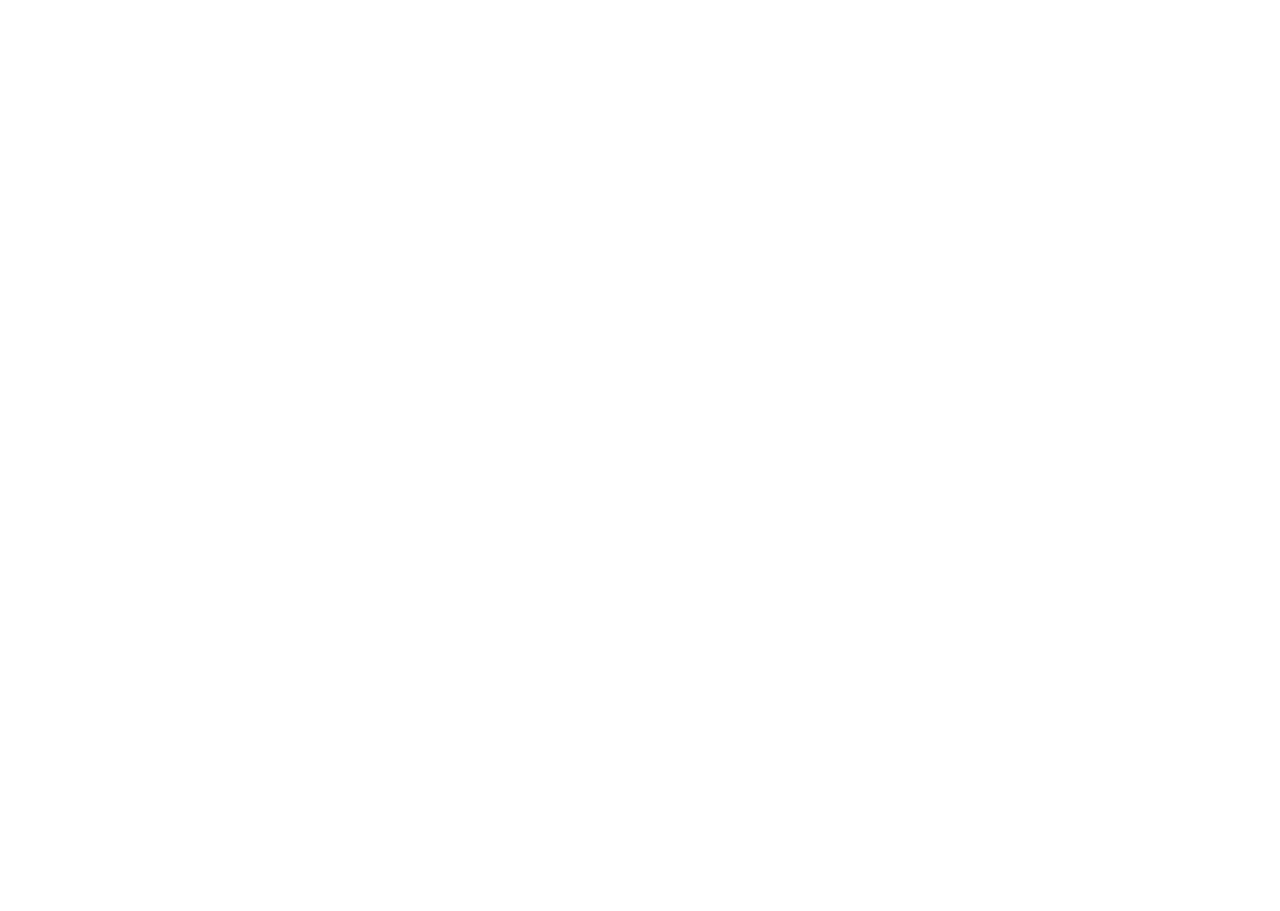
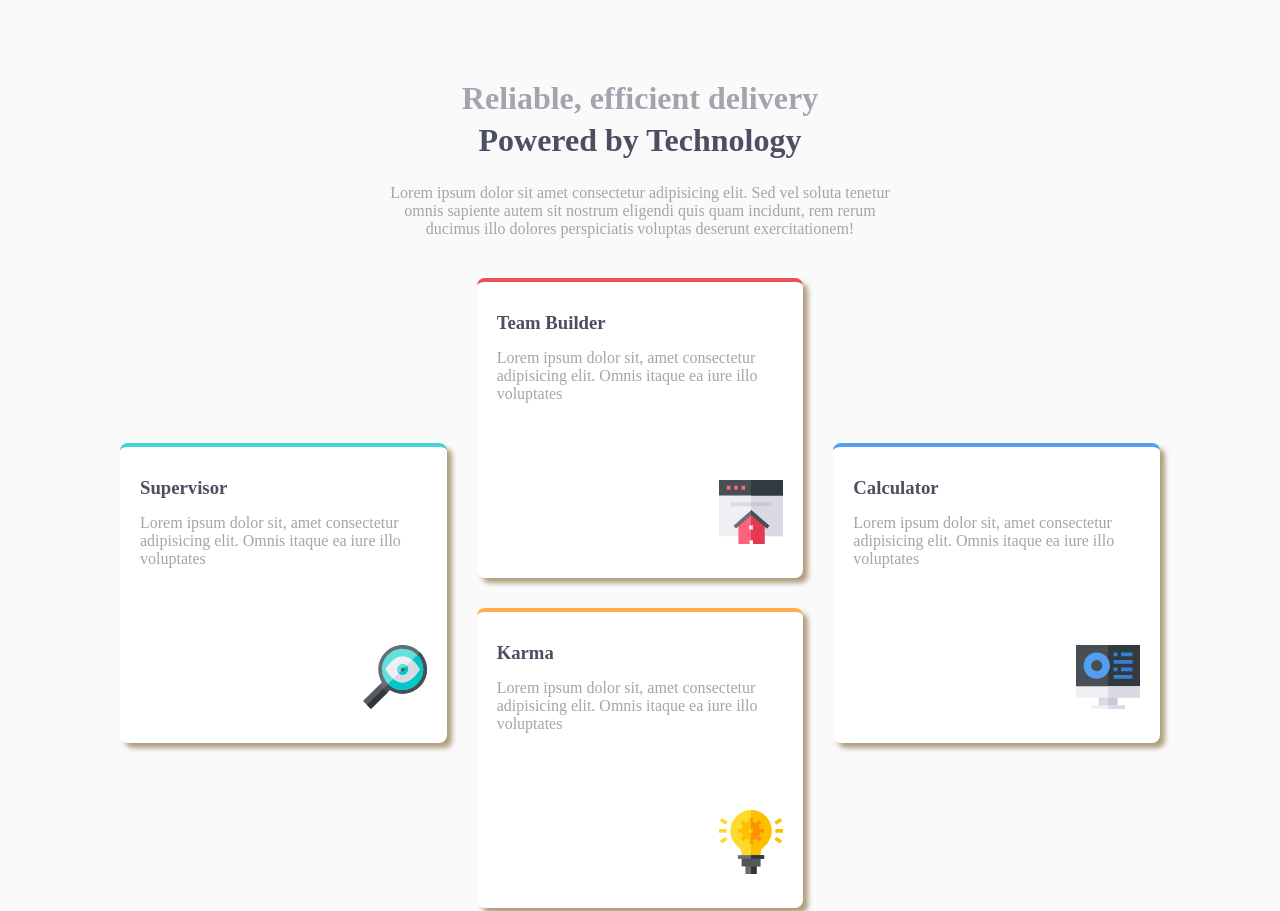
Before and after one commit to elenstep/test-224, a plain HTML site: page index.html in a window 1280 px wide. Shown: the top 911 px of the page. Before the commit the page ends 800 px from the top, so only its background shows below. Drawn offline with Linux system fonts and the light colour scheme.

Commit message:
feat: add desktop design

```diff
--- a/index.html
+++ b/index.html
@@ -8,6 +8,50 @@
     <link rel="stylesheet" href="style.css">
 </head>
 <body>
-
+<div class="page-wrapper">
+<div class="header-wrapper">
+    <header class="header">
+        <h2 class="heading-light">Reliable, efficient delivery</h2>
+        <h2 class="heading-dark">Powered by Technology</h2>
+    <p class="header-paragraph">Lorem ipsum dolor sit amet consectetur adipisicing elit. Sed vel soluta tenetur omnis sapiente autem sit nostrum eligendi quis quam incidunt, rem rerum ducimus illo dolores perspiciatis voluptas deserunt exercitationem!</p>
+    </header>
+</div>
+<main class="main">
+    <div class="article-wrapper">
+        <article class="article article-cyan">
+            <h3 class="article-heading">Supervisor</h3>
+            <p class="article-paragraph">Lorem ipsum dolor sit, amet consectetur adipisicing elit. Omnis itaque ea iure illo voluptates </p>
+            <div class="article-image">
+                <img src="images/icon-supervisor.svg">
+            </div>
+        </article>
+    </div>
+    <div class="article-wrapper">
+        <article class="article article-red">
+            <h3 class="article-heading">Team Builder</h3>
+            <p class="article-paragraph">Lorem ipsum dolor sit, amet consectetur adipisicing elit. Omnis itaque ea iure illo voluptates </p>
+            <div class="article-image">
+                <img src="images/icon-team-builder.svg">
+            </div>
+        </article>
+        <article class="article article-orange">
+            <h3 class="article-heading">Karma</h3>
+            <p class="article-paragraph">Lorem ipsum dolor sit, amet consectetur adipisicing elit. Omnis itaque ea iure illo voluptates </p>
+            <div class="article-image">
+                <img src="images/icon-karma.svg">
+            </div>
+        </article>
+    </div>
+    <div class="article-wrapper">
+        <article class="article article-blue">
+        <h3 class="article-heading">Calculator</h3>
+        <p class="article-paragraph">Lorem ipsum dolor sit, amet consectetur adipisicing elit. Omnis itaque ea iure illo voluptates </p>
+        <div class="article-image">
+            <img src="images/icon-calculator.svg">
+        </div>
+        </article>
+    </div>
+</main>
+</div>
 </body>
 </html>
--- a/style.css
+++ b/style.css
@@ -1,4 +1,96 @@
 * {
     margin: 0;
     padding: 0;
+    box-sizing: border-box;
 }
+
+.page-wrapper {
+    background-color: hsl(0, 0%, 98%);
+    height: 100%;
+    width: 100vw;
+    padding: 80px 120px;
+}
+
+.heading-light {
+    color: hsl(229, 6%, 66%);
+    font-size: 32px;
+}
+.heading-dark {
+    color:  hsl(234, 12%, 34%);
+    font-size: 32px;
+ padding-top: 5px;
+}
+
+.header-paragraph {
+    color: hsl(229, 6%, 66%);
+}
+
+.header-wrapper {
+    display: flex;
+    flex-direction: column;
+    align-items: center;
+    text-align: center;
+}
+
+.header {
+    max-width: 50%;
+}
+
+.header-paragraph {
+    padding-top: 25px;
+}
+
+.article-wrapper {
+    display: flex;
+    flex-direction: column;
+    justify-content: center;
+    flex: 1;
+    gap: 30px;
+}
+
+.article {
+    background-color: #fff;
+    height: 300px;
+    box-shadow: 5px 5px 5px rgba(102, 68, 0, 0.5);
+    cursor: pointer;
+    border-radius: 8px;
+    padding: 30px 20px;
+    position: relative;
+}
+
+.article:hover {
+    box-shadow: 10px 10px 10px rgba(102, 68, 0, 0.5);
+}
+
+.article-cyan {
+    border-top: 4px solid hsl(180, 62%, 55%);
+}
+
+.article-red {
+    border-top: 4px solid hsl(0, 78%, 62%);
+}
+
+.article-orange {
+    border-top: 4px solid hsl(34, 97%, 64%);
+}
+
+.article-blue {
+    border-top: 4px solid hsl(212, 86%, 64%);
+}
+.main {
+    display: flex;
+    gap:30px;
+    margin-top: 40px;
+}
+.article-paragraph {
+    margin-top: 15px;
+    color: hsl(229, 6%, 66%);
+}
+.article-heading {
+    color:  hsl(234, 12%, 34%);
+}
+.article-image {
+    position: absolute;
+    right: 20px;
+    bottom: 30px;
+}
```
